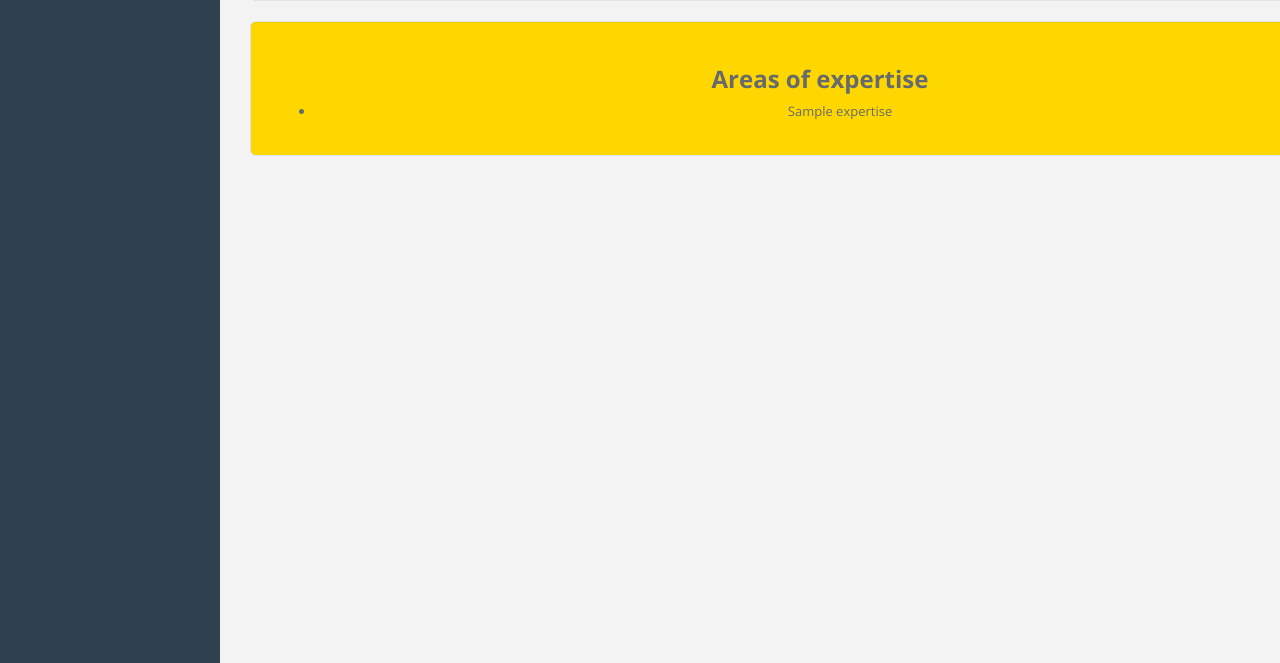
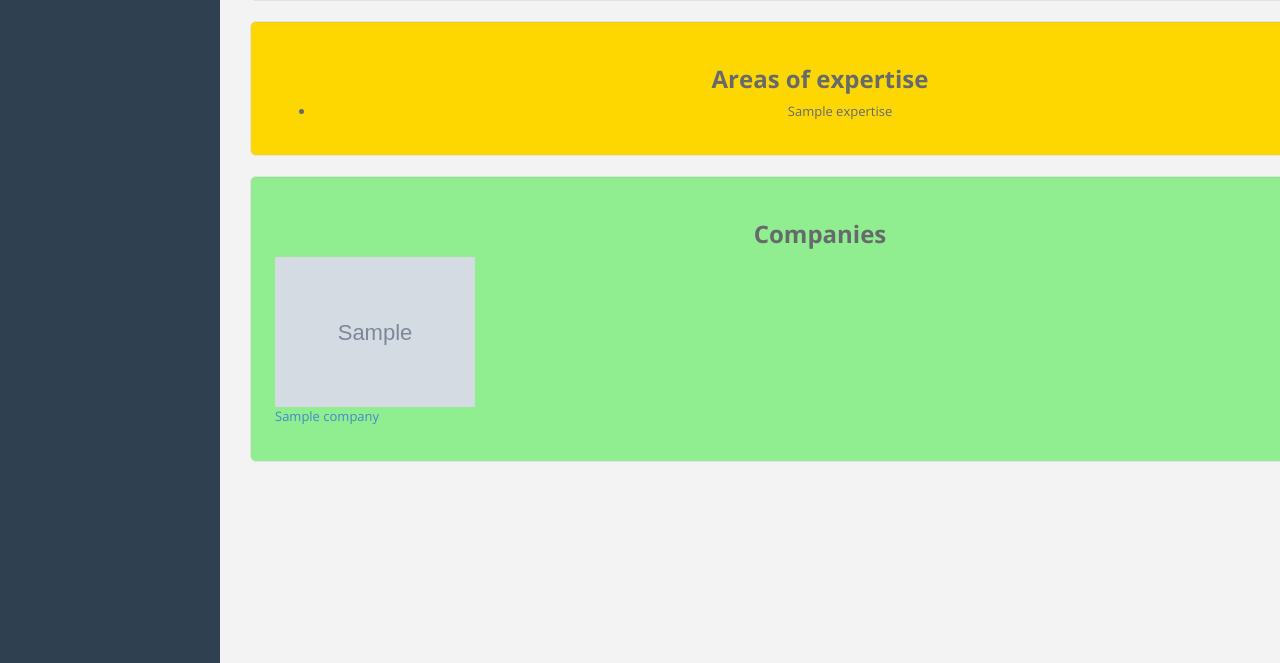
Before and after one commit to CentechMTL/TableauDeBord, a Django app: template app/mentor/templates/mentor/detail.html in a window 1280 px wide. Shown: the part 537-1200 px from the top of the page. Run offline with Django 3.2, Linux system fonts and the light colour scheme; the template is opened without the code that fills it: most values are stand-ins (such as "Sample title", 1, 10 or a date in 2020); grey boxes marked "Sample" are stand-in pictures; parts of the project's set-up code (start-up, migrations or seed data) failed here and were passed over; some libraries are stand-ins or nearby versions.

Commit message:
Resolve issue #5

```diff
--- a/app/mentor/templates/mentor/detail.html
+++ b/app/mentor/templates/mentor/detail.html
@@ -52,5 +52,33 @@
         </div>
          </div>
     </div>
+    <div class="well well-lg" style="background-color: lightgreen">
+        <h2 align="center"><strong>{% trans "Companies" %}</strong></h2>
+        {% if companies %}
+            <div class="row">
+            {% for company in companies %}
+            <div class="col-md-4" style="height: 150px; margin-bottom: 30px;">
+                <a href="{% url 'company:detail' company.pk %}">
+                    {% if company.logo != "" %}
+                        <img class="avatar" src="/media/{{ company.logo }}" style="height:100%; max-width: 100%;"/><br>
+                    {% else %}
+                        <img class="avatar" src="/media/logo/default.jpg" style="height:100%; max-width: 100%;"/><br>
+                    {% endif %}
+
+                    {{ company.name }}
+                </a>
+                <br>
+            </div>
+            {% if forloop.counter|divisibleby:3 %}
+                <div class="row" style="margin-bottom: 50px;">
+                </div>
+            {% endif %}
+            {% endfor %}
+            </div>
+
+        {% else %}
+            <p>{% trans "No companies exist." %}</p>
+        {% endif %}
+    </div>
     {% if error_message %}<p><strong>{{ error_message }}</strong></p>{% endif %}
 {% endblock %}
```
Also changed, not shown: app/founder/templates/founder/detail.html (+28 -0 lines), app/founder/views.py (+11 -0 lines), app/mentor/views.py (+8 -0 lines), 3 other files.
